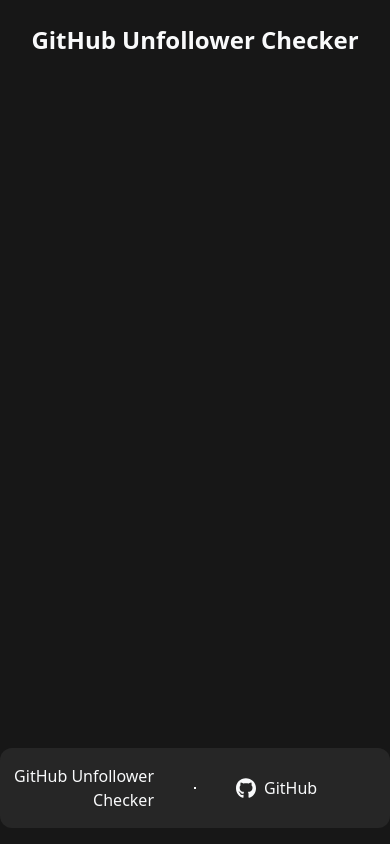
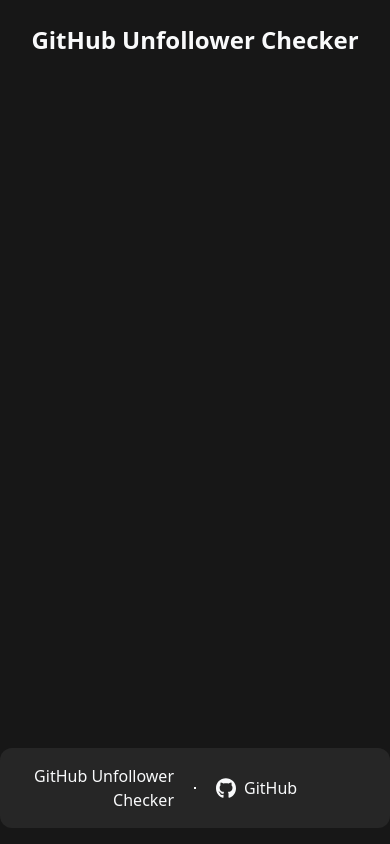
Before and after one commit to black-2u/GitHub-Unfollowers-Checker, a React (Vite) app: page / in a window 390 px wide. Built offline with nearby package versions, Linux system fonts and the light colour scheme.

Commit message:
style: edit Footer responsive

```diff
--- a/src/components/Footer.jsx
+++ b/src/components/Footer.jsx
@@ -1,10 +1,10 @@
 export const Footer = () => {
   return (
     <footer className="Footer">
-      <ul className="container mx-auto bg-neutral-800 rounded-xl py-4 flex items-center gap-10 select-none">
+      <ul className="container mx-auto bg-neutral-800 rounded-xl py-4 flex items-center gap-5 sm:gap-10 select-none">
         <li className="w-full text-right">GitHub Unfollower Checker</li>
         <li className="border border-gray-50 h-fit"></li>
-        <li className="w-full text-left">
+        <li className="w-full flex justify-start">
           <a
             href="https://github.com/Wiazeph/ReactJS-GitHub-Unfollower-Checker"
             target="_blank"
```
